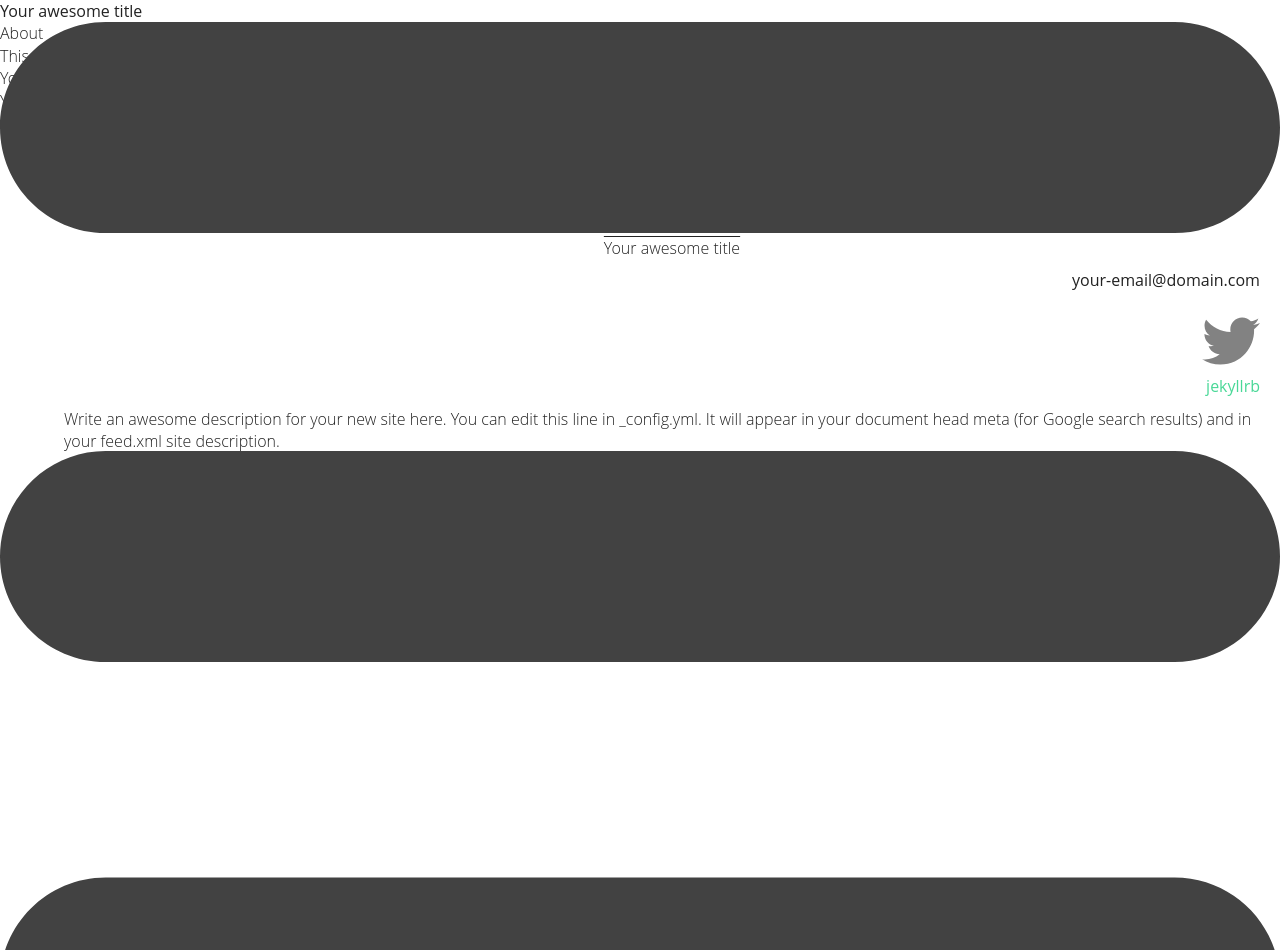
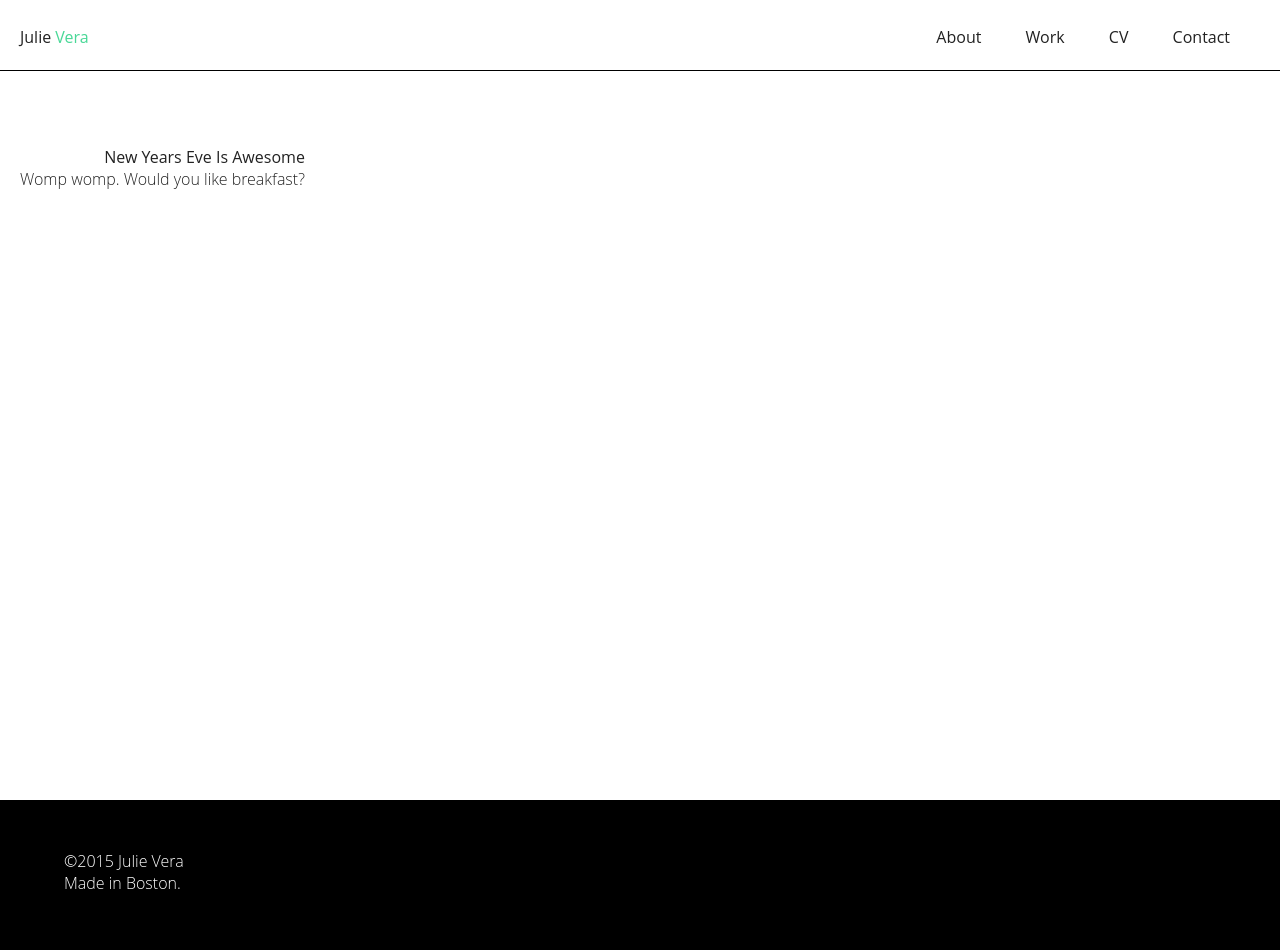
Before and after one commit to julievera/portfolio, a Jekyll site: the page built from about.md, in a window 1280 px wide and 950 px high. Built offline with Jekyll 4.4.1, drawn with Linux system fonts in a browser that asks for light colours; Markdown is read by kramdown in place of the engine named in the settings.

Commit message:
got the blog up

```diff
--- a/_config.yml
+++ b/_config.yml
@@ -1,14 +1,13 @@
 # Site settings
-title: Your awesome title
-email: your-email@domain.com
-description: > # this means to ignore newlines until "baseurl:"
-  Write an awesome description for your new site here. You can edit this
-  line in _config.yml. It will appear in your document head meta (for
-  Google search results) and in your feed.xml site description.
-baseurl: "" # the subpath of your site, e.g. /blog/
-url: "http://yourdomain.com" # the base hostname & protocol for your site
-twitter_username: jekyllrb
-github_username:  jekyll
+title: Julie Vera | Portfolio
+email: julie@toypig.co
+description: Julie Vera's Portfolio
+baseurl: "/blog/"
+url: "https://julievera.github.io/portfolio" # the base hostname & protocol for your site
+twitter_username: julievera
+github_username:  julievera
 
 # Build settings
-markdown: kramdown
+markdown: redcarpet
+name: blog
+pygments: true
--- a/_includes/footer.html
+++ b/_includes/footer.html
@@ -1,55 +1,6 @@
-<footer class="site-footer">
-
-  <div class="wrapper">
-
-    <h2 class="footer-heading">{{ site.title }}</h2>
-
-    <div class="footer-col-wrapper">
-      <div class="footer-col  footer-col-1">
-        <ul class="contact-list">
-          <li>{{ site.title }}</li>
-          <li><a href="mailto:{{ site.email }}">{{ site.email }}</a></li>
-        </ul>
-      </div>
-
-      <div class="footer-col  footer-col-2">
-        <ul class="social-media-list">
-          {% if site.github_username %}
-          <li>
-            <a href="https://github.com/{{ site.github_username }}">
-              <span class="icon  icon--github">
-                <svg viewBox="0 0 16 16">
-                  <path fill="#828282" d="M7.999,0.431c-4.285,0-7.76,3.474-7.76,7.761 c0,3.428,2.223,6.337,5.307,7.363c0.388,0.071,0.53-0.168,0.53-0.374c0-0.184-0.007-0.672-0.01-1.32 c-2.159,0.469-2.614-1.04-2.614-1.04c-0.353-0.896-0.862-1.135-0.862-1.135c-0.705-0.481,0.053-0.472,0.053-0.472 c0.779,0.055,1.189,0.8,1.189,0.8c0.692,1.186,1.816,0.843,2.258,0.645c0.071-0.502,0.271-0.843,0.493-1.037 C4.86,11.425,3.049,10.76,3.049,7.786c0-0.847,0.302-1.54,0.799-2.082C3.768,5.507,3.501,4.718,3.924,3.65 c0,0,0.652-0.209,2.134,0.796C6.677,4.273,7.34,4.187,8,4.184c0.659,0.003,1.323,0.089,1.943,0.261 c1.482-1.004,2.132-0.796,2.132-0.796c0.423,1.068,0.157,1.857,0.077,2.054c0.497,0.542,0.798,1.235,0.798,2.082 c0,2.981-1.814,3.637-3.543,3.829c0.279,0.24,0.527,0.713,0.527,1.437c0,1.037-0.01,1.874-0.01,2.129 c0,0.208,0.14,0.449,0.534,0.373c3.081-1.028,5.302-3.935,5.302-7.362C15.76,3.906,12.285,0.431,7.999,0.431z"/>
-                </svg>
-              </span>
-
-              <span class="username">{{ site.github_username }}</span>
-            </a>
-          </li>
-          {% endif %}
-
-          {% if site.twitter_username %}
-          <li>
-            <a href="https://twitter.com/{{ site.twitter_username }}">
-              <span class="icon  icon--twitter">
-                <svg viewBox="0 0 16 16">
-                  <path fill="#828282" d="M15.969,3.058c-0.586,0.26-1.217,0.436-1.878,0.515c0.675-0.405,1.194-1.045,1.438-1.809
-                  c-0.632,0.375-1.332,0.647-2.076,0.793c-0.596-0.636-1.446-1.033-2.387-1.033c-1.806,0-3.27,1.464-3.27,3.27 c0,0.256,0.029,0.506,0.085,0.745C5.163,5.404,2.753,4.102,1.14,2.124C0.859,2.607,0.698,3.168,0.698,3.767 c0,1.134,0.577,2.135,1.455,2.722C1.616,6.472,1.112,6.325,0.671,6.08c0,0.014,0,0.027,0,0.041c0,1.584,1.127,2.906,2.623,3.206 C3.02,9.402,2.731,9.442,2.433,9.442c-0.211,0-0.416-0.021-0.615-0.059c0.416,1.299,1.624,2.245,3.055,2.271 c-1.119,0.877-2.529,1.4-4.061,1.4c-0.264,0-0.524-0.015-0.78-0.046c1.447,0.928,3.166,1.469,5.013,1.469 c6.015,0,9.304-4.983,9.304-9.304c0-0.142-0.003-0.283-0.009-0.423C14.976,4.29,15.531,3.714,15.969,3.058z"/>
-                </svg>
-              </span>
-
-              <span class="username">{{ site.twitter_username }}</span>
-            </a>
-          </li>
-          {% endif %}
-        </ul>
-      </div>
-
-      <div class="footer-col  footer-col-3">
-        <p class="text">{{ site.description }}</p>
-      </div>
-    </div>
-
-  </div>
-
-</footer>
+<div class="card" id="card9">
+    <footer>
+		<p>©2015 Julie Vera</p>
+		<p>Made in Boston.</p>
+    </footer>
+</div>
--- a/_includes/head.html
+++ b/_includes/head.html
@@ -1,11 +1,5 @@
 <head>
     <meta charset="utf-8">
-    <meta name="viewport" content="width=device-width initial-scale=1" />
-    <meta http-equiv="X-UA-Compatible" content="IE=edge">
-
-    <title>{% if page.title %}{{ page.title }}{% else %}{{ site.title }}{% endif %}</title>
-    <meta name="description" content="{{ site.description }}">
-
-    <link rel="stylesheet" href="{{ "/css/main.css" | prepend: site.baseurl }}">
-    <link rel="canonical" href="{{ page.url | replace:'index.html','' | prepend: site.baseurl | prepend: site.url }}">
+    <title>Julie Vera | Blog</title>
+    <link rel="stylesheet" href="/css/blog.css" >
 </head>
--- /dev/null
+++ b/_includes/nav.html
@@ -0,0 +1,11 @@
+<div>
+	<nav>
+	    <ul>
+	        <li>Julie<span> Vera</span></li>
+	        <li><a href="#about" class="scroll">About</a></li>
+	        <li><a href="#work" class="scroll">Work</a></li>
+	        <li><a href="#cv" class="scroll">CV</a></li>
+	        <li><a href="#contact" class="scroll">Contact</a></li>
+	    </ul>
+	</nav>
+</div>
--- /dev/null
+++ b/_layouts/blog.html
@@ -0,0 +1,4 @@
+---
+layout: default
+title: Julie Vera | Blog
+---
--- a/_layouts/default.html
+++ b/_layouts/default.html
@@ -1,20 +1,18 @@
-<!DOCTYPE html>
-<html>
+{% include head.html %}
+<div class="card" id="card1">
 
-  {% include head.html %}
+	{% include nav.html %}
 
-  <body>
+	<div id="post_container">
+		<ul>
+		  {% for post in site.posts %}
+		    <li>
+		      <a href="{{ post.url }}">{{ post.title }}</a>
+		      <p>{{ post.excerpt }}</p>
+		    </li>
+		  {% endfor %}
+		</ul>
+	</div>
+</div>
 
-    {% include header.html %}
-
-    <div class="page-content">
-      <div class="wrapper">
-        {{ content }}
-      </div>
-    </div>
-
-    {% include footer.html %}
-
-  </body>
-
-</html>
+{% include footer.html %}
--- /dev/null
+++ b/_posts/2011-12-31-new-years-eve-is-awesome.md
@@ -0,0 +1,9 @@
+---
+layout: post
+recipe-attribution: Julie
+excerpt_separator: <!--more-->
+---
+
+Womp womp. Would you like breakfast?
+<!--more-->
+Of course!
--- /dev/null
+++ b/blog.html
@@ -0,0 +1,4 @@
+---
+layout: default
+title: Julie Vera | Blog
+---
--- /dev/null
+++ b/css/blog.css
@@ -0,0 +1,409 @@
+/*! HTML5 Boilerplate v4.3.0 | MIT License | http://h5bp.com/ */
+
+/*
+ * What follows is the result of much research on cross-browser styling.
+ * Credit left inline and big thanks to Nicolas Gallagher, Jonathan Neal,
+ * Kroc Camen, and the H5BP dev community and team.
+ */
+
+/* ==========================================================================
+   Base styles: opinionated defaults
+   ========================================================================== */
+
+html,
+button,
+input,
+select,
+textarea {
+    color: #222;
+}
+
+*, html {
+    font-size: 1em;
+    line-height: 1.4;
+}
+
+* {
+    padding:0;
+    margin:0;
+
+}
+
+html, body {
+    height:100%;
+    font-family: 'Open Sans', sans-serif;
+}
+
+h1, h2, h3, h4, h5, h6, p {
+    font-weight: 300;
+}
+
+
+h1, h2, h3, h4, h5, h6, p {
+    margin: 0;
+    padding: 0;
+}
+
+a:active, a:hover, a:visited, a:link {
+    text-decoration: none;
+    color:inherit;
+
+}
+
+::-moz-selection {
+    background: #b3d4fc;
+    text-shadow: none;
+}
+
+::selection {
+    background: #b3d4fc;
+    text-shadow: none;
+}
+
+/*
+ * A better looking default horizontal rule
+ */
+
+hr {
+    display: block;
+    height: 1px;
+    border: 0;
+    border-top: 1px solid #ccc;
+    margin: 1em 0;
+    padding: 0;
+}
+
+/*
+ * Remove the gap between images, videos, audio and canvas and the bottom of
+ * their containers: h5bp.com/i/440
+ */
+
+audio,
+canvas,
+img,
+video {
+    vertical-align: middle;
+}
+
+/*
+ * Remove default fieldset styles.
+ */
+
+fieldset {
+    border: 0;
+    margin: 0;
+    padding: 0;
+}
+
+/*
+ * Allow only vertical resizing of textareas.
+ */
+
+textarea {
+    resize: vertical;
+}
+
+/* ==========================================================================
+   Author's custom styles
+   ========================================================================== */
+#wrapper {
+    position: absolute;
+    top: 0;
+    left: 0;
+    bottom: 0;
+    right: 0;
+}
+
+
+h2 {
+    text-decoration:overline;
+    text-align:center;
+    padding-top:75px;
+}
+
+nav {
+    height: 70px;
+    width:100%;
+    position:fixed;
+    border-bottom: 1px solid black;
+    z-index:1000;
+}
+
+ul {
+    float:right;
+    width: 100%;
+    text-align:right;
+    margin-top:16px;
+}
+
+li:nth-child(5){
+    margin-right: 30px;
+}
+
+li {
+    padding: 10px 20px;
+    display: inline-block;
+}
+
+ul > li:first-child {
+    float:left;
+    display: block;
+}
+
+
+span {
+    color:#49D897;
+}
+
+.prettyGreen {
+    background-color: #49D897;
+    -webkit-transition: all 1.5s ease;
+    -moz-transition: all 1.5s ease;
+    -o-transition: all 1.5s ease;
+    transition: all 1.5s ease;
+}
+
+.card {
+    background-repeat: no-repeat;
+}
+
+#card1 {
+
+    height: 800px;
+}
+
+#card1 h1 {
+    font-size: 5em;
+    font-weight: 300;
+}
+
+#splashtext {
+    width: 500px;
+    height: 150px;
+    text-align:center;
+    padding-top:300px;
+    margin:0 auto;
+    color:white;
+}
+
+#card9 {
+    height:150px;
+    color:white;
+    background: black;
+}
+
+footer {
+    padding-left:5%;
+    padding-top:50px;
+}
+
+textarea {
+    width:300px;
+    height:200px;
+}
+
+form {
+    width:400px;
+    height:400px;
+    float:right;
+    margin-right:5%;
+}
+
+
+a {
+    outline: 0;
+}
+
+#post_container {
+    padding-top: 120px;
+}
+
+/* ==========================================================================
+   Helper classes
+   ========================================================================== */
+
+/*
+ * Image replacement
+ */
+
+.ir {
+    background-color: transparent;
+    border: 0;
+    overflow: hidden;
+    /* IE 6/7 fallback */
+    *text-indent: -9999px;
+}
+
+.ir:before {
+    content: "";
+    display: block;
+    width: 0;
+    height: 150%;
+}
+
+/*
+ * Hide from both screenreaders and browsers: h5bp.com/u
+ */
+
+.hidden {
+    display: none !important;
+    visibility: hidden;
+}
+
+/*
+ * Hide only visually, but have it available for screenreaders: h5bp.com/v
+ */
+
+.visuallyhidden {
+    border: 0;
+    clip: rect(0 0 0 0);
+    height: 1px;
+    margin: -1px;
+    overflow: hidden;
+    padding: 0;
+    position: absolute;
+    width: 1px;
+}
+
+/*
+ * Extends the .visuallyhidden class to allow the element to be focusable
+ * when navigated to via the keyboard: h5bp.com/p
+ */
+
+.visuallyhidden.focusable:active,
+.visuallyhidden.focusable:focus {
+    clip: auto;
+    height: auto;
+    margin: 0;
+    overflow: visible;
+    position: static;
+    width: auto;
+}
+
+/*
+ * Hide visually and from screenreaders, but maintain layout
+ */
+
+.invisible {
+    visibility: hidden;
+}
+
+/*
+ * Clearfix: contain floats
+ *
+ * For modern browsers
+ * 1. The space content is one way to avoid an Opera bug when the
+ *    `contenteditable` attribute is included anywhere else in the document.
+ *    Otherwise it causes space to appear at the top and bottom of elements
+ *    that receive the `clearfix` class.
+ * 2. The use of `table` rather than `block` is only necessary if using
+ *    `:before` to contain the top-margins of child elements.
+ */
+
+.clearfix:before,
+.clearfix:after {
+    content: " "; /* 1 */
+    display: table; /* 2 */
+}
+
+.clearfix:after {
+    clear: both;
+}
+
+/*
+ * For IE 6/7 only
+ * Include this rule to trigger hasLayout and contain floats.
+ */
+
+.clearfix {
+    *zoom: 1;
+}
+
+/* ==========================================================================
+   EXAMPLE Media Queries for Responsive Design.
+   These examples override the primary ('mobile first') styles.
+   Modify as content requires.
+   ========================================================================== */
+
+@media only screen and (min-width: 35em) {
+    /* Style adjustments for viewports that meet the condition */
+}
+
+@media print,
+       (-o-min-device-pixel-ratio: 5/4),
+       (-webkit-min-device-pixel-ratio: 1.25),
+       (min-resolution: 120dpi) {
+    /* Style adjustments for high resolution devices */
+}
+
+/* ==========================================================================
+   Print styles.
+   Inlined to avoid required HTTP connection: h5bp.com/r
+   ========================================================================== */
+
+@media print {
+    * {
+        background: transparent !important;
+        color: #000 !important; /* Black prints faster: h5bp.com/s */
+        box-shadow: none !important;
+        text-shadow: none !important;
+    }
+
+    a,
+    a:visited {
+        text-decoration: underline;
+    }
+
+    a[href]:after {
+        content: " (" attr(href) ")";
+    }
+
+    abbr[title]:after {
+        content: " (" attr(title) ")";
+    }
+
+    /*
+     * Don't show links for images, or javascript/internal links
+     */
+
+    .ir a:after,
+    a[href^="javascript:"]:after,
+    a[href^="#"]:after {
+        content: "";
+    }
+
+    pre,
+    blockquote {
+        border: 1px solid #999;
+        page-break-inside: avoid;
+    }
+
+    thead {
+        display: table-header-group; /* h5bp.com/t */
+    }
+
+    tr,
+    img {
+        page-break-inside: avoid;
+    }
+
+    img {
+        max-width: 100% !important;
+    }
+
+    @page {
+        margin: 0.5cm;
+    }
+
+    p,
+    h2,
+    h3 {
+        orphans: 3;
+        widows: 3;
+    }
+
+    h2,
+    h3 {
+        page-break-after: avoid;
+    }
+}
--- a/index.html
+++ b/index.html
@@ -198,7 +198,7 @@
 
                 <div id="socialContainer">
                     <div id="twitterContainer">
-                        <a class="twitter-timeline" href="https://twitter.com/JulieVera" data-widget-id="559539915768086533">
+                        <a class="twitter-timeline" href="twitter.com/JulieVera" data-widget-id="559539915768086533">
                             </a>
                         <script>!function(d,s,id){var js,fjs=d.getElementsByTagName(s)                [0],p=/^http:/.test(d.location)?'http':'https';if(!d.getElementById(id)){js=d.createElement(s);js.id=id;js.src=p+"://platform.twitter.com/widgets.js";fjs.parentNode.insertBefore(js,fjs);}}(document,"script","twitter-wjs");</script>
                    </div>
```
Also changed, not shown: _layouts/post.html (+10 -12 lines), _posts/2015-02-21-welcome-to-jekyll.markdown (deleted, +0 -25 lines), apple-touch-icon-precomposed.png (deleted), favicon.ico (deleted).
